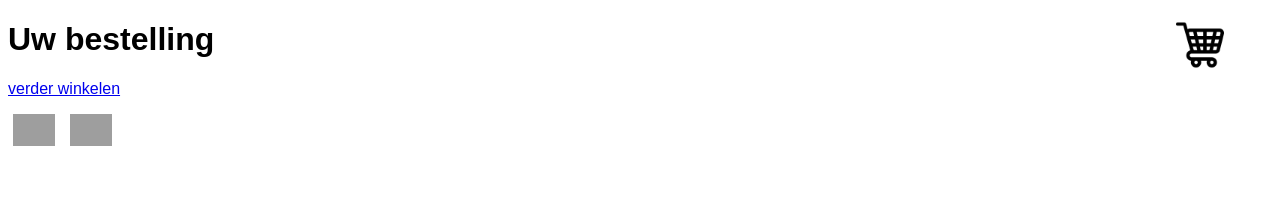
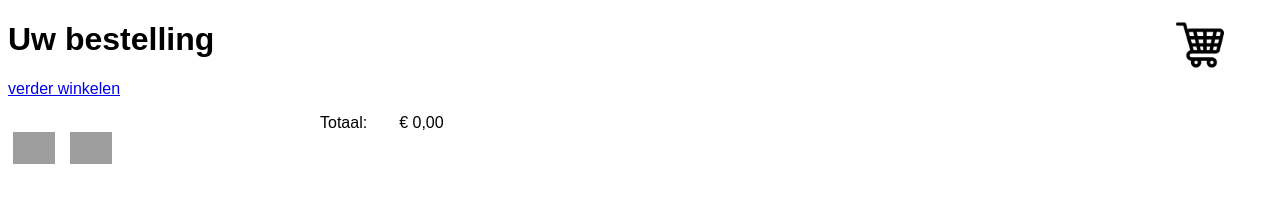
Before and after one commit to ZenzoArian/SortBetterLocal, a plain HTML site: page bestelpagina.html in a window 1280 px wide. Drawn offline with Linux system fonts and the light colour scheme; grey boxes are pictures that could not be loaded.

Commit message:
totaal prijs added

```diff
--- a/bestelpagina.js
+++ b/bestelpagina.js
@@ -76,6 +76,7 @@ let winkelwagen = {
     this.items.forEach((item,index) => {
       if (item.ean == ean) {
         this.items.splice(index,1);
+        ean = 4;
       }
     })
     localStorage.setItem('besteldeBoeken', JSON.stringify(this.items));
@@ -85,6 +86,14 @@ let winkelwagen = {
       document.querySelector('.winkelwagen__aantal').innerHTML = "";
     }
     this.uitvoeren();
+  },
+
+  totaalPrijsBerekenen: function() {
+    let totaal = 0;
+    this.items.forEach( boek => {
+      totaal += boek.prijs;
+    });
+    return totaal;
   },
 
 
@@ -121,7 +130,19 @@ let winkelwagen = {
       document.getElementById('bestelling').appendChild(sectie);
 
     });
+    let sectie = document.createElement('section');
+    sectie.className = 'besteldBoek';
 
+    let totaalTekst = document.createElement('div');
+    totaalTekst.className = 'besteldBoek__totaal-prijs';
+    totaalTekst.innerHTML = 'Totaal: ';
+
+    let totaalPrijs = document.createElement('div');
+    totaalPrijs.textContent = this.totaalPrijsBerekenen().toLocaleString('nl-NL', {currency: 'EUR', style: 'currency'});
+
+    sectie.appendChild(totaalTekst);
+    sectie.appendChild(totaalPrijs);
+    document.getElementById('bestelling').appendChild(sectie);
     if (this.items.length > 0) {
       document.querySelector('.winkelwagen__aantal').innerHTML = this.items.length;
     }else {
--- a/sorteerJSONstijl.css
+++ b/sorteerJSONstijl.css
@@ -105,6 +105,7 @@ body{
 
 .besteldBoek__cover{
   max-width:  50px;
+  padding-bottom: .3em;
 }
 
 .bbesteldBoek__titel{
```
